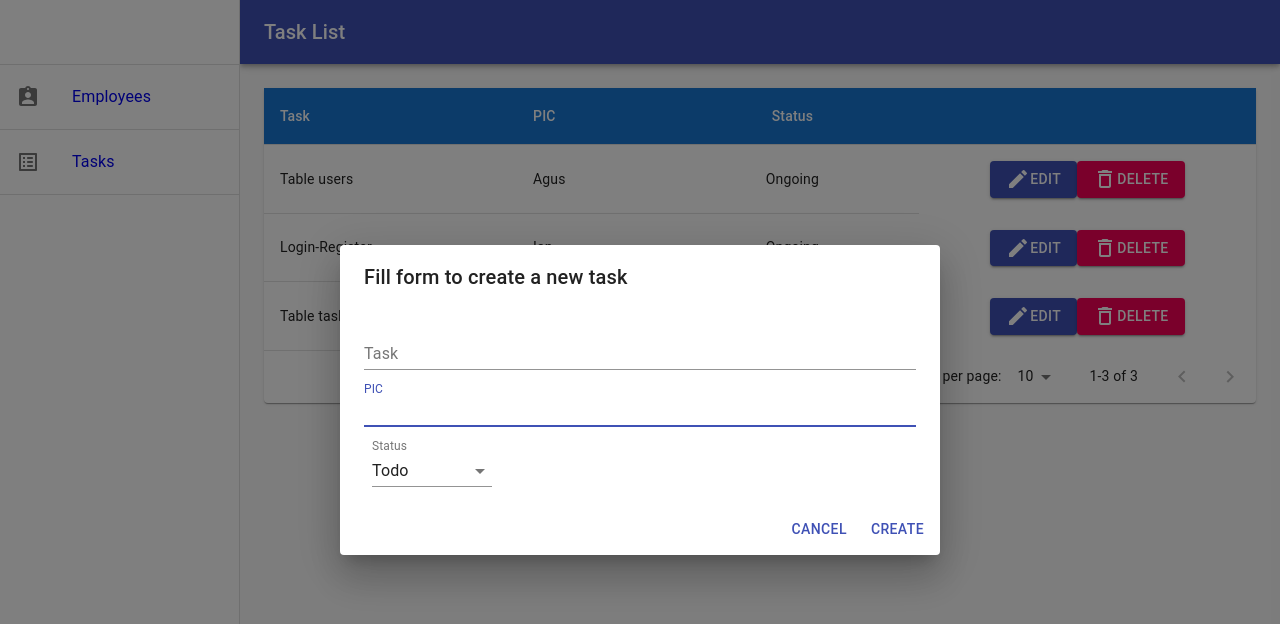
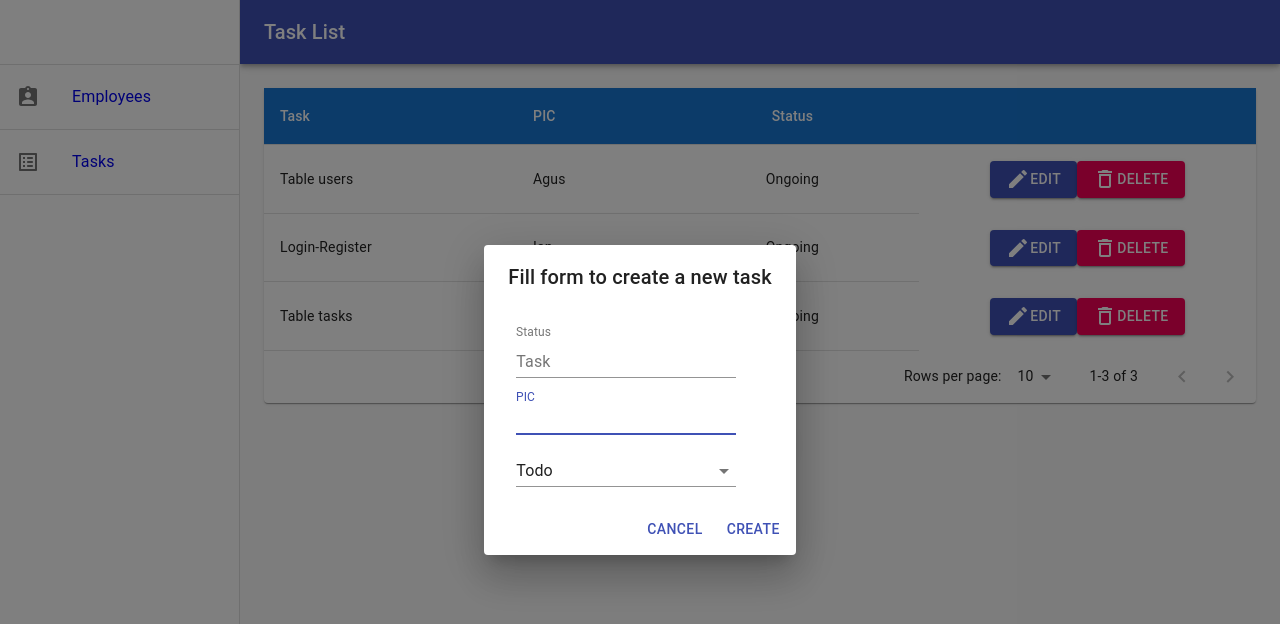
Before and after one commit to Task-Manage/front-end, a React (Create React App) app: page /admin/tasks in a window 1280 px wide. Both pictures are taken after a click on the button 760 px from the left and 444 px from the top of the page. Shown: the top 624 px of the page. Built offline with nearby package versions, Linux system fonts and the light colour scheme.

Commit message:
add form control modal add

```diff
--- a/src/Components/ModalAdd/ModalAdd.jsx
+++ b/src/Components/ModalAdd/ModalAdd.jsx
@@ -57,7 +57,7 @@ export default function FormDialog() {
           Fill form to create a new task
         </DialogTitle>
         <DialogContent>
-          {/* <DialogContentText></DialogContentText> */}
+          <FormControl className={classes.formControl}>
             <TextField
               autoFocus
               margin="dense"
@@ -76,7 +76,6 @@ export default function FormDialog() {
               placeholder="Assign PIC"
               fullWidth
             />
-          <FormControl className={classes.formControl}>
             <InputLabel id="demo-simple-select-label">Status</InputLabel>
             <Select
               labelId="demo-simple-select-label"
```
Lines whose indentation alone changed are shown as unchanged.
